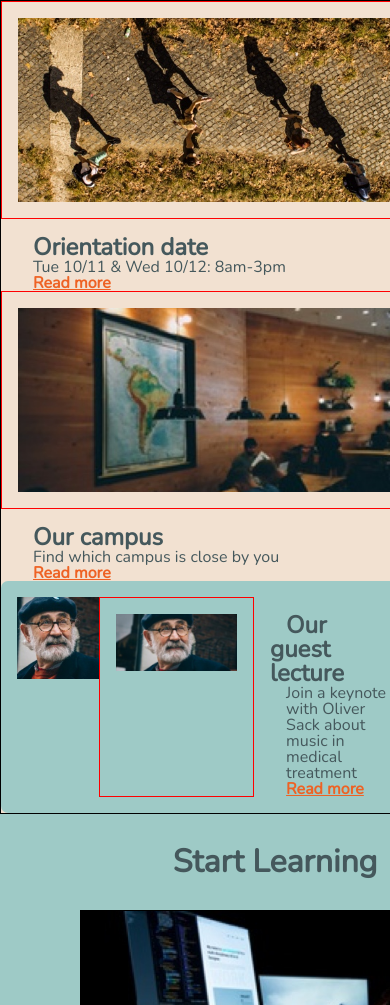
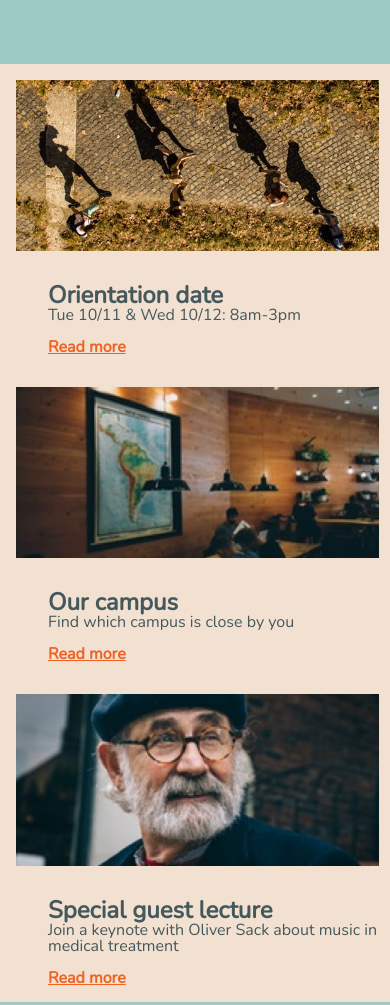
Before and after one commit to gopilla/Colmar, a plain HTML site: page index.html in a window 390 px wide. Shown: the part 405-1410 px from the top of the page. Drawn offline with nearby package versions, Linux system fonts and the light colour scheme.

Commit message:
moble version smallarea coming into shape

```diff
--- a/index.html
+++ b/index.html
@@ -101,11 +101,19 @@
           <div class="guestphoto">
             <img src="./resources/images/information-guest-lecture.jpg" alt="">
           </div>
+          <div class="info">
+            <span class="subtitle">Our guest lecture</span>
+            <p>Join a keynote with Oliver Sack about music in medical treatment</p>
+            <a href="#"><p class="Read">Read more</p></a>
+          </div>
+        </div>
+
+        <div id="mobile-guest">
           <div class="mobile-smallimage">
             <img src="./resources/images/information-guest-lecture-mobile.jpg" alt="">
           </div>
           <div class="info">
-            <span class="subtitle">Our guest lecture</span>
+            <span class="subtitle">Special guest lecture</span>
             <p>Join a keynote with Oliver Sack about music in medical treatment</p>
             <a href="#"><p class="Read">Read more</p></a>
           </div>
--- a/resources/css/style.css
+++ b/resources/css/style.css
@@ -176,7 +176,9 @@ a{
   padding-bottom: 1rem;
   border-radius: 7px 0 0 7px;
 }
-
+#mobile-guest{
+  display: none;
+}
 .courses{
   display: inline-block;
 padding: 0rem 5rem 2rem 5rem;
@@ -272,7 +274,6 @@ padding: 0rem 5rem 2rem 5rem;
   }
 .mobile-banner{
   display: block;
-  padding: 0;
 }
 .bigimage{
   width: 100%;
@@ -294,9 +295,7 @@ padding: 0rem 5rem 2rem 5rem;
 }
 .button{
   width: 80%;
-  align-items: center;
   margin: 0 1rem 2rem 1rem;
-
 }
 .bigarea{
   display: block;
@@ -308,14 +307,12 @@ padding: 0rem 5rem 2rem 5rem;
 }
 .smallarea{
   width: 100%;
-  border: 1px solid black;
 }
 .info-section{
   display: block;
   padding: 0;
   width: 100%;
   height: auto;
-
 }
 
 .smallimage{
@@ -327,24 +324,31 @@ padding: 0rem 5rem 2rem 5rem;
   width: 100%;
 }
 .info span, .info p{
-  padding-left: 1rem;
+  padding-left: 2rem;
   padding-top: 0;
+  padding-bottom: 1rem;
 }
 .mobile-smallimage{
   display: block;
-
-  width: 100%;
+  width: 93%;
+  height: auto;
   padding: 1rem;
-  border: 1px solid red;
-
-
 }
 .mobile-smallimage img{
   width: 100%;
   height: auto;
   display: block;
+}
+#three{
+  display: none;
+}
+#mobile-guest{
+  display: block;
+}
+#mobile-guest, .info{
+}
 
-}
+
 .courses{
   width: 100%;
   display: block
```
